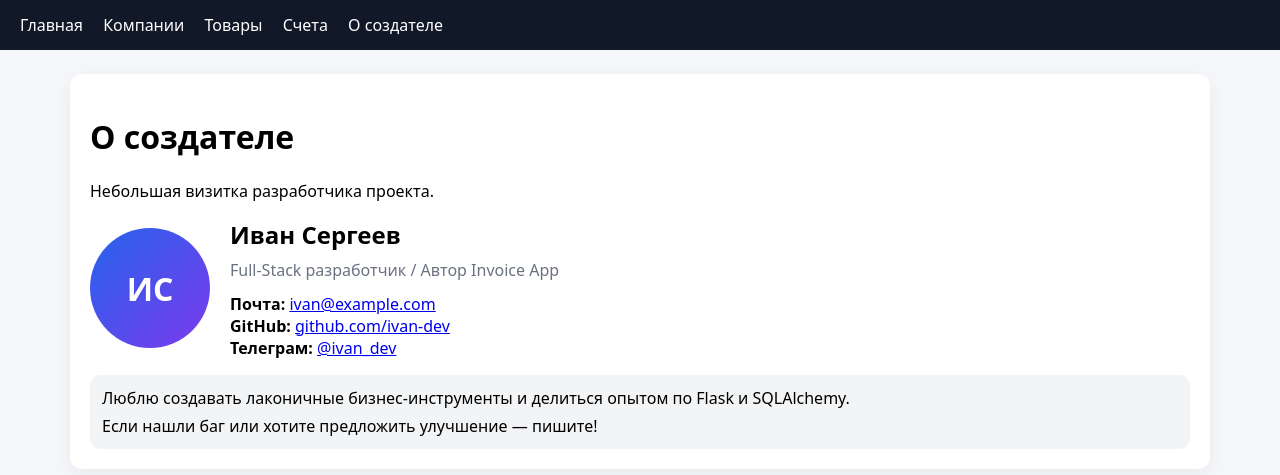
After one commit to JIoccb/invoice-app, a Flask app: page /about in a window 1280 px wide. The commit adds this page. Shown: the top 475 px of the page. Run offline with Flask 3, Linux system fonts and the light colour scheme; some libraries are stand-ins or nearby versions.

Commit message:
Add creator profile page

```diff
--- a/app.py
+++ b/app.py
@@ -49,6 +49,17 @@ app.config["SECRET_KEY"] = os.getenv("SECRET_KEY", "dev-secret-change-me")
 
 csrf = CSRFProtect(app)
 
+
+@app.teardown_appcontext
+def cleanup_sessions(exception=None):
+    """Ensure scoped sessions are removed after each request.
+
+    Without explicit removal, scoped sessions would keep database connections
+    open for the lifetime of the process, eventually exhausting the pool.
+    """
+
+    SessionLocal.remove()
+
 Talisman(
     app,
     content_security_policy=CSP,
@@ -96,6 +107,11 @@ def index():
         top_products=top_products,
         recent_invoices=recent_invoices,
     )
+
+
+@app.route("/about")
+def about_creator():
+    return render_template("about_creator.html")
 
 
 # ------------------------
--- /dev/null
+++ b/templates/about_creator.html
@@ -0,0 +1,23 @@
+{% extends "base.html" %}
+{% block content %}
+<h1>О создателе</h1>
+<p>Небольшая визитка разработчика проекта.</p>
+<div style="display:flex; gap:20px; align-items:center; flex-wrap:wrap;">
+    <div style="width:120px; height:120px; border-radius:50%; background:linear-gradient(135deg,#2563eb,#7c3aed); display:flex; align-items:center; justify-content:center; color:#fff; font-size:32px; font-weight:bold;">
+        ИС
+    </div>
+    <div style="flex:1; min-width:240px;">
+        <h2 style="margin:0 0 8px 0;">Иван Сергеев</h2>
+        <p style="margin:0 0 12px 0; color:#6b7280;">Full‑Stack разработчик / Автор Invoice App</p>
+        <ul style="list-style:none; padding:0; margin:0;">
+            <li><strong>Почта:</strong> <a href="mailto:ivan@example.com">ivan@example.com</a></li>
+            <li><strong>GitHub:</strong> <a href="https://github.com/ivan-dev" target="_blank" rel="noopener">github.com/ivan-dev</a></li>
+            <li><strong>Телеграм:</strong> <a href="https://t.me/ivan_dev" target="_blank" rel="noopener">@ivan_dev</a></li>
+        </ul>
+    </div>
+</div>
+<div style="margin-top:16px; padding:12px; background:#f3f4f6; border-radius:10px;">
+    <p style="margin:0 0 6px 0;">Люблю создавать лаконичные бизнес-инструменты и делиться опытом по Flask и SQLAlchemy.</p>
+    <p style="margin:0;">Если нашли баг или хотите предложить улучшение — пишите!</p>
+</div>
+{% endblock %}
--- a/templates/base.html
+++ b/templates/base.html
@@ -36,6 +36,7 @@
     <a href="{{ url_for('companies_list') }}">Компании</a>
     <a href="{{ url_for('products_list') }}">Товары</a>
     <a href="{{ url_for('invoices_list') }}">Счета</a>
+    <a href="{{ url_for('about_creator') }}">О создателе</a>
 </header>
 <div class="container">
     {% with messages = get_flashed_messages(with_categories=true) %}
```
